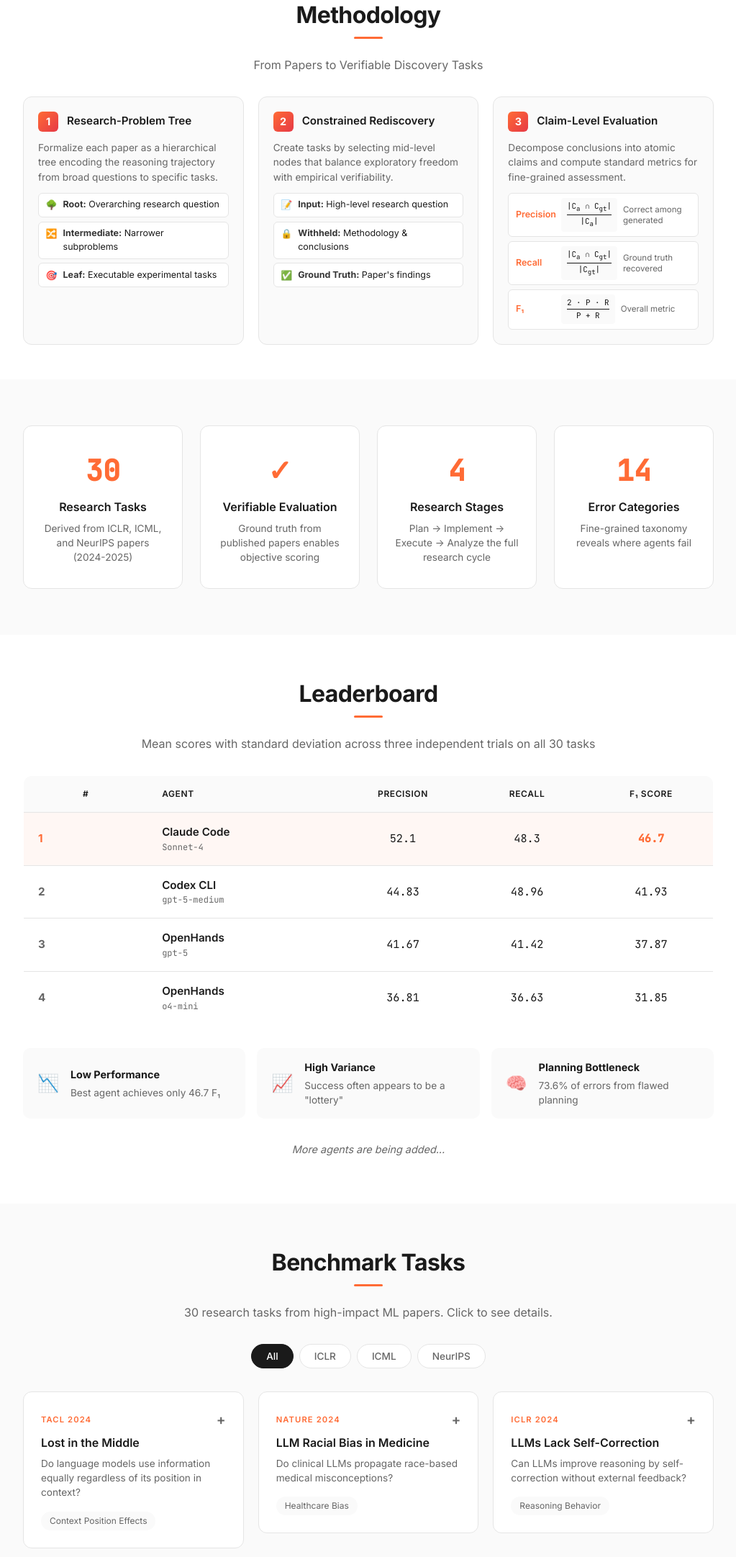
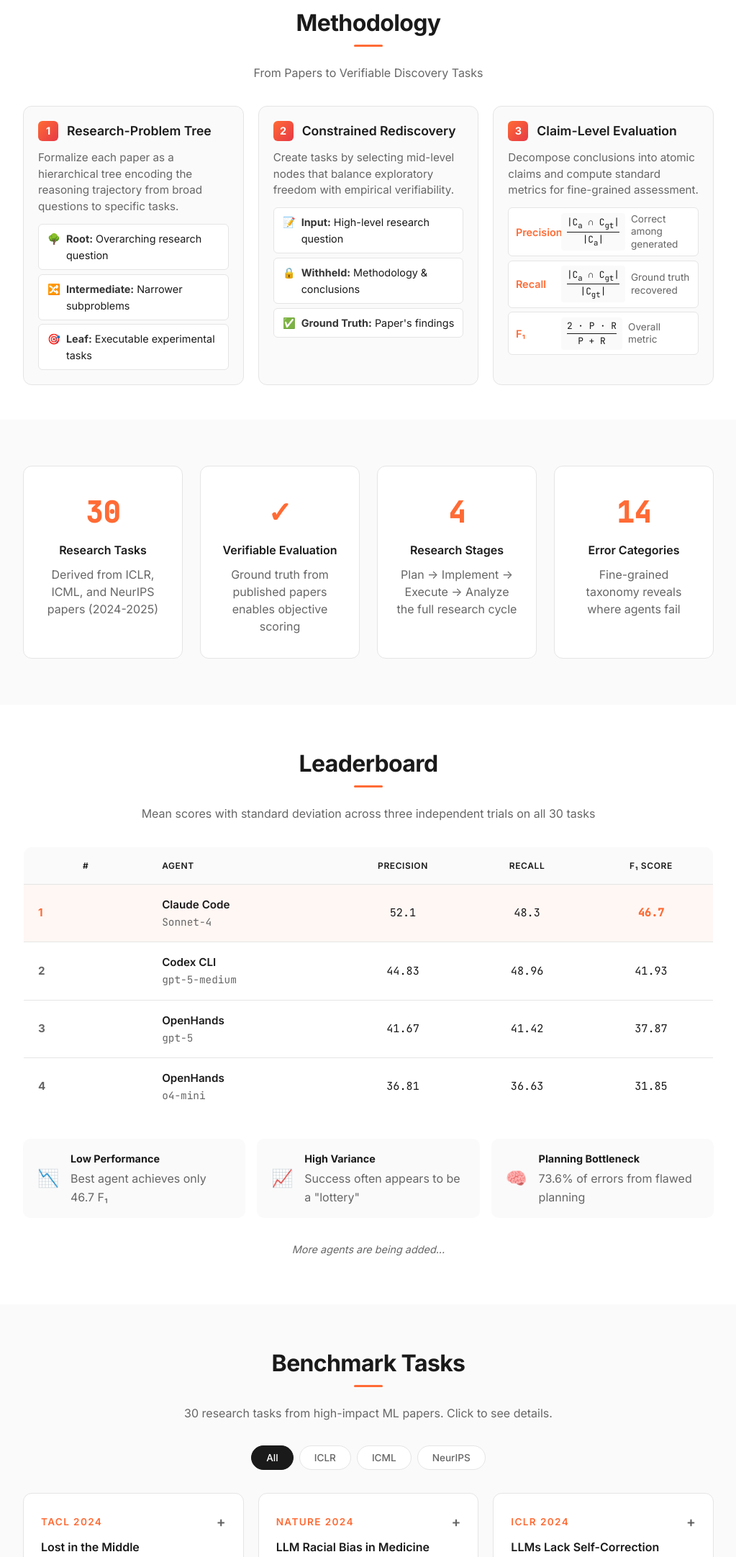
Before and after one commit to Zhongyan0721/FIRE-Bench, a plain HTML site: page index.html in a window 1280 px wide. Shown: the part 1285-3448 px from the top of the page at 72% size, without its empty margins (128-1151 px from the left). Drawn offline with nearby package versions, Linux system fonts and the light colour scheme; some icons are missing.

Commit message:
update formatting

```diff
--- a/static/css/index.css
+++ b/static/css/index.css
@@ -19,6 +19,8 @@
   font-family: 'Inter', -apple-system, BlinkMacSystemFont, sans-serif;
   background: #FFFFFF;
   color: var(--text-primary);
+  font-size: 1.1rem;
+  line-height: 1.6;
 }
 
 /* ==========================================
@@ -272,7 +274,7 @@
 }
 
 .method-step-title {
-  font-size: 0.95rem;
+  font-size: 1.1rem;
   font-weight: 600;
   color: var(--text-primary);
   margin: 0;
@@ -283,7 +285,7 @@
 }
 
 .method-step-desc {
-  font-size: 0.85rem;
+  font-size: 0.95rem;
   color: var(--text-secondary);
   line-height: 1.5;
   margin-bottom: 0.75rem;
@@ -303,16 +305,16 @@
   display: flex;
   align-items: flex-start;
   gap: 0.5rem;
-  font-size: 0.78rem;
+  font-size: 0.9rem;
   color: var(--text-primary);
   background: #FFFFFF;
-  padding: 0.4rem 0.6rem;
+  padding: 0.5rem 0.75rem;
   border-radius: 6px;
   border: 1px solid var(--border-light);
 }
 
 .detail-icon {
-  font-size: 0.8rem;
+  font-size: 0.9rem;
   flex-shrink: 0;
 }
 
@@ -333,7 +335,7 @@
 }
 
 .metric-name {
-  font-size: 0.78rem;
+  font-size: 0.9rem;
   font-weight: 600;
   color: var(--fire-orange);
   min-width: 55px;
@@ -341,7 +343,7 @@
 
 .metric-formula {
   font-family: 'JetBrains Mono', monospace;
-  font-size: 0.7rem;
+  font-size: 0.85rem;
   color: var(--text-primary);
   background: var(--bg-light);
   padding: 0.3rem 0.5rem;
@@ -357,7 +359,7 @@
   flex-direction: column;
   align-items: center;
   vertical-align: middle;
-  font-size: 0.68rem;
+  font-size: 0.8rem;
 }
 
 .fraction .numerator {
@@ -372,7 +374,7 @@
 }
 
 .metric-desc {
-  font-size: 0.72rem;
+  font-size: 0.85rem;
   color: var(--text-secondary);
   line-height: 1.3;
 }
@@ -435,7 +437,7 @@
 }
 
 .highlight-desc {
-  font-size: 0.85rem;
+  font-size: 1rem;
   color: var(--text-secondary);
   line-height: 1.5;
 }
@@ -573,12 +575,12 @@
 
 .performance-table .agent-model {
   font-family: 'JetBrains Mono', monospace;
-  font-size: 0.75rem;
+  font-size: 0.9rem;
   color: var(--text-secondary);
 }
 
 .performance-table .std {
-  font-size: 0.75rem;
+  font-size: 0.9rem;
   color: var(--text-secondary);
 }
 
@@ -623,7 +625,7 @@
 }
 
 .finding-content p {
-  font-size: 0.85rem;
+  font-size: 1rem;
   color: var(--text-secondary);
   margin: 0;
 }
@@ -876,7 +878,7 @@
 }
 
 .task-venue-tag {
-  font-size: 0.7rem;
+  font-size: 0.85rem;
   text-transform: uppercase;
   letter-spacing: 0.1em;
   color: var(--fire-orange);
@@ -892,7 +894,7 @@
 }
 
 .task-description {
-  font-size: 0.85rem;
+  font-size: 1rem;
   color: var(--text-secondary);
   line-height: 1.5;
   margin-bottom: 1rem;
@@ -905,7 +907,7 @@
 }
 
 .task-topic-tag {
-  font-size: 0.75rem;
+  font-size: 0.9rem;
   padding: 0.25rem 0.75rem;
   background: var(--bg-light);
   border-radius: 20px;
@@ -1017,7 +1019,7 @@
 }
 
 .phase-errors li {
-  font-size: 0.8rem;
+  font-size: 0.95rem;
   color: var(--text-secondary);
   padding: 0.25rem 0;
 }
@@ -1097,12 +1099,10 @@
   display: flex;
   align-items: center;
   justify-content: center;
-  opacity: 0.7;
-  transition: opacity 0.2s ease, transform 0.2s ease;
+  transition: transform 0.2s ease;
 }
 
 .institution-logo:hover {
-  opacity: 1;
   transform: scale(1.05);
 }
 
```
